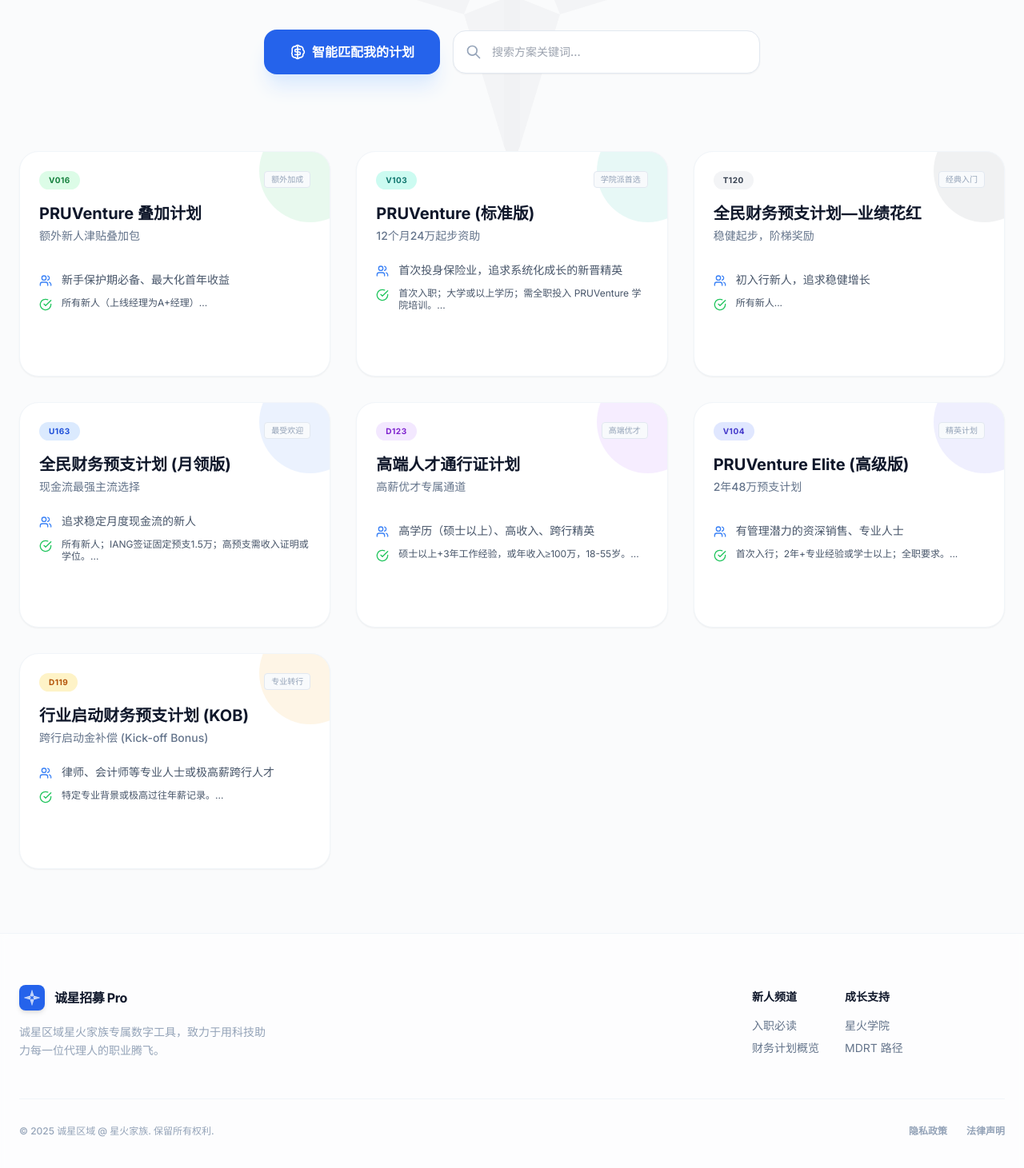
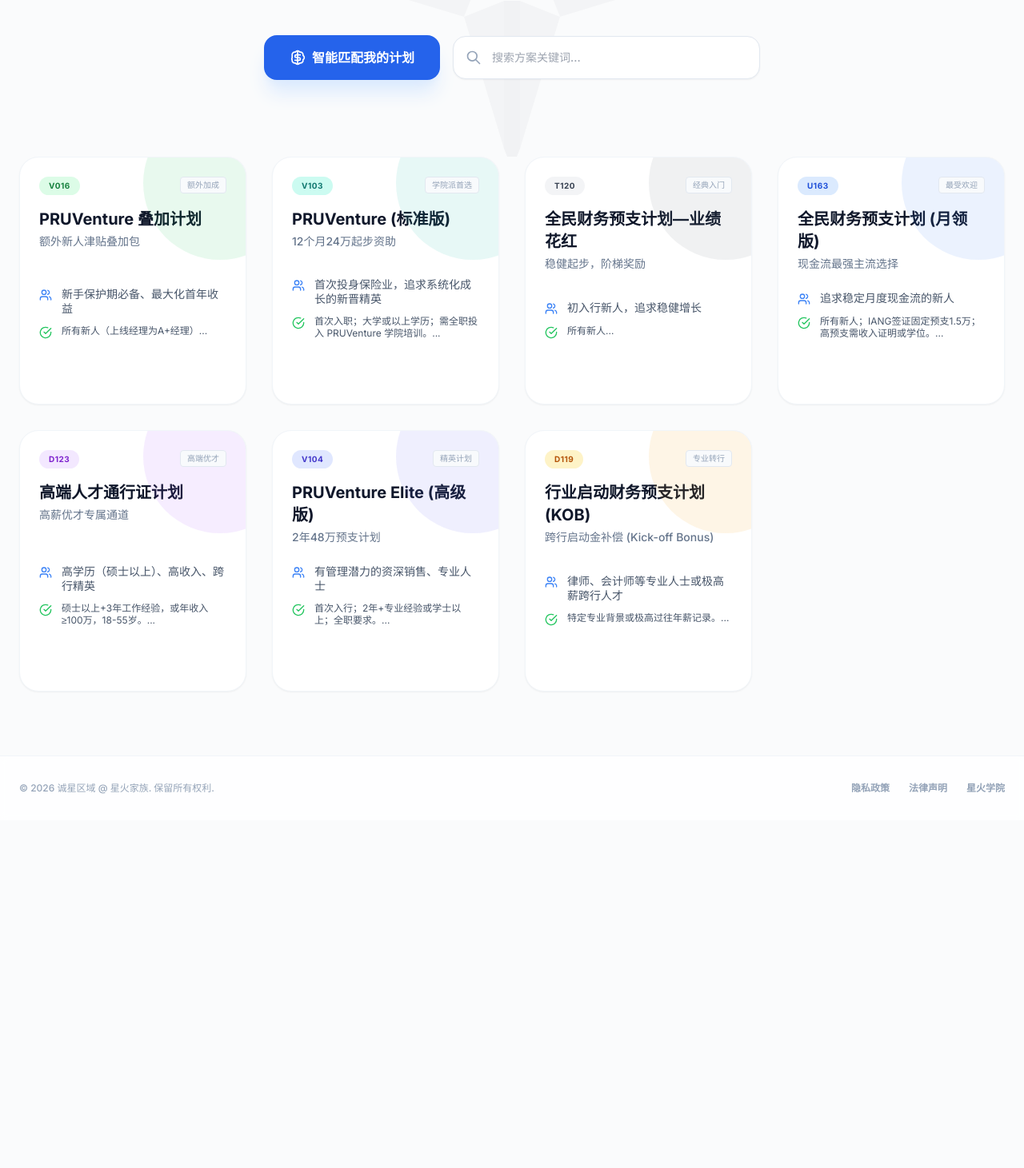
Before and after one commit to tychowu/HoneStar-Toolkit, a React (Vite) app: page / in a window 1280 px wide. Shown: the part 339-1800 px from the top of the page at 80% size. After the commit the page ends 1365 px from the top, so only its background shows below. Built offline with nearby package versions, Linux system fonts and the light colour scheme.

Commit message:
feat: Enhance UI and visual elements
Increases the size of decorative elements in PlanCard for better visual appeal. Updates button styles in App.tsx to use a consistent blue hue when active, improving the overall user interface.

```diff
--- a/App.tsx
+++ b/App.tsx
@@ -25,7 +25,7 @@
   };
 
   return (
-    <div className="min-h-screen pb-32">
+    <div className="min-h-screen flex flex-col">
       {/* Navigation Header */}
       <nav className="sticky top-0 z-40 bg-white/80 backdrop-blur-md border-b border-slate-100">
         <div className="max-w-7xl mx-auto px-6 h-16 flex items-center justify-between">
@@ -41,13 +41,13 @@
           <div className="flex bg-slate-100 p-1 rounded-xl">
             <button
               onClick={() => setView('GRID')}
-              className={`px-4 py-1.5 rounded-lg text-xs font-bold transition-all ${view === 'GRID' ? 'bg-white shadow-sm text-slate-900' : 'text-slate-500 hover:text-slate-700'}`}
+              className={`px-4 py-1.5 rounded-lg text-xs font-bold transition-all ${view === 'GRID' ? 'bg-white shadow-sm text-blue-600' : 'text-slate-500 hover:text-slate-700'}`}
             >
               计划库
             </button>
             <button
               onClick={() => setView('COMPARE')}
-              className={`px-4 py-1.5 rounded-lg text-xs font-bold transition-all ${view === 'COMPARE' ? 'bg-white shadow-sm text-slate-900' : 'text-slate-500 hover:text-slate-700'}`}
+              className={`px-4 py-1.5 rounded-lg text-xs font-bold transition-all ${view === 'COMPARE' ? 'bg-white shadow-sm text-blue-600' : 'text-slate-500 hover:text-slate-700'}`}
             >
               方案对比
             </button>
@@ -55,17 +55,17 @@
         </div>
       </nav>
 
-      {/* Hero Section with Scoped Background */}
+      {/* Hero Section */}
       {view !== 'QUIZ' && (
         <header className="relative pt-20 pb-12 px-6 overflow-hidden">
-          {/* Subtle Watermark Background only in Header */}
           <div className="absolute top-1/2 left-1/2 -translate-x-1/2 -translate-y-1/2 w-[500px] h-[500px] opacity-[0.03] pointer-events-none z-0">
             <Icons.Logo className="w-full h-full text-slate-900" />
           </div>
 
           <div className="max-w-7xl mx-auto text-center relative z-10">
-            <div className="inline-flex items-center gap-2 px-3 py-1 rounded-full bg-blue-50 text-blue-600 text-[10px] font-bold uppercase tracking-widest mb-6 border border-blue-100 animate-pulse">
-              2025 新人招募专属工具
+            {/* Updated badge: text-sm (increased size) and 2026 title */}
+            <div className="inline-flex items-center gap-2 px-4 py-1.5 rounded-full bg-blue-50 text-blue-600 text-sm font-bold uppercase tracking-widest mb-6 border border-blue-100 animate-pulse">
+              2026财务计划选择器
             </div>
             <h1 className="text-4xl md:text-5xl lg:text-6xl font-extrabold text-slate-900 mb-6 tracking-tight leading-tight">
               开启您的<span className="text-transparent bg-clip-text bg-gradient-to-r from-blue-600 to-cyan-500">财富管理事业</span>
@@ -100,12 +100,12 @@
         </header>
       )}
 
-      {/* Main Content */}
-      <main className="max-w-7xl mx-auto px-6 relative z-10">
+      {/* Main Content - Updated with dynamic grid columns */}
+      <main className="max-w-7xl mx-auto px-6 relative z-10 flex-grow">
         {view === 'QUIZ' ? (
           <Quiz onComplete={handleQuizComplete} onCancel={() => setView('GRID')} />
         ) : view === 'GRID' ? (
-          <div className="grid grid-cols-1 md:grid-cols-2 lg:grid-cols-3 gap-6 md:gap-8 animate-in fade-in duration-500">
+          <div className="grid grid-cols-1 sm:grid-cols-2 lg:grid-cols-3 xl:grid-cols-4 gap-6 md:gap-8 animate-in fade-in duration-500 pb-20">
             {filteredPlans.length > 0 ? (
               filteredPlans.map(plan => (
                 <PlanCard key={plan.id} plan={plan} onClick={setSelectedPlan} />
@@ -119,11 +119,11 @@
             )}
           </div>
         ) : (
-          <div className="overflow-x-auto bg-white rounded-3xl shadow-sm border border-slate-100 animate-in fade-in duration-500">
+          <div className="overflow-x-auto bg-white rounded-3xl shadow-sm border border-slate-100 animate-in fade-in duration-500 mb-20">
             <table className="w-full min-w-[1000px] text-left border-collapse">
               <thead>
                 <tr className="bg-slate-50 border-b border-slate-100">
-                  <th className="p-6 text-sm font-bold text-slate-900 sticky left-0 bg-slate-50 z-10 shadow-[2px_0_5px_rgba(0,0,0,0.02)]">属性字段</th>
+                  <th className="p-6 text-sm font-bold text-slate-900 sticky left-0 bg-slate-50 z-10 shadow-[2px_0_5_rgba(0,0,0,0.02)]">属性字段</th>
                   {PLANS.map(p => (
                     <th key={p.id} className="p-6 text-sm font-bold text-slate-900 border-l border-slate-100 min-w-[240px]">
                       <div className="flex items-center gap-2">
@@ -136,23 +136,23 @@
               </thead>
               <tbody className="text-sm">
                 <tr className="border-b border-slate-50 hover:bg-slate-50/50 transition-colors">
-                  <td className="p-6 font-bold text-slate-700 sticky left-0 bg-white z-10 shadow-[2px_0_5px_rgba(0,0,0,0.02)]">受众定位</td>
+                  <td className="p-6 font-bold text-slate-700 sticky left-0 bg-white z-10 shadow-[2px_0_5_rgba(0,0,0,0.02)]">受众定位</td>
                   {PLANS.map(p => <td key={p.id} className="p-6 text-slate-600 leading-relaxed border-l border-slate-50">{p.audience}</td>)}
                 </tr>
                 <tr className="border-b border-slate-50 hover:bg-slate-50/50 transition-colors">
-                  <td className="p-6 font-bold text-slate-700 sticky left-0 bg-white z-10 shadow-[2px_0_5px_rgba(0,0,0,0.02)]">准入门槛</td>
+                  <td className="p-6 font-bold text-slate-700 sticky left-0 bg-white z-10 shadow-[2px_0_5_rgba(0,0,0,0.02)]">准入门槛</td>
                   {PLANS.map(p => <td key={p.id} className="p-6 text-slate-600 leading-relaxed border-l border-slate-50 whitespace-pre-line">{p.qualification}</td>)}
                 </tr>
                 <tr className="border-b border-slate-50 hover:bg-slate-50/50 transition-colors">
-                  <td className="p-6 font-bold text-slate-700 sticky left-0 bg-white z-10 shadow-[2px_0_5px_rgba(0,0,0,0.02)]">财务资助</td>
+                  <td className="p-6 font-bold text-slate-700 sticky left-0 bg-white z-10 shadow-[2px_0_5_rgba(0,0,0,0.02)]">财务资助</td>
                   {PLANS.map(p => <td key={p.id} className="p-6 text-slate-600 leading-relaxed border-l border-slate-50 whitespace-pre-line">{p.details.funding}</td>)}
                 </tr>
                 <tr className="border-b border-slate-50 hover:bg-slate-50/50 transition-colors">
-                  <td className="p-6 font-bold text-slate-700 sticky left-0 bg-white z-10 shadow-[2px_0_5px_rgba(0,0,0,0.02)]">业绩要求</td>
+                  <td className="p-6 font-bold text-slate-700 sticky left-0 bg-white z-10 shadow-[2px_0_5_rgba(0,0,0,0.02)]">业绩要求</td>
                   {PLANS.map(p => <td key={p.id} className="p-6 text-slate-600 leading-relaxed border-l border-slate-50 whitespace-pre-line">{p.details.performance}</td>)}
                 </tr>
                 <tr>
-                  <td className="p-6 font-bold text-blue-700 sticky left-0 bg-blue-50/30 z-10 shadow-[2px_0_5px_rgba(0,0,0,0.02)]">风险提示</td>
+                  <td className="p-6 font-bold text-blue-700 sticky left-0 bg-blue-50/30 z-10 shadow-[2px_0_5_rgba(0,0,0,0.02)]">风险提示</td>
                   {PLANS.map(p => <td key={p.id} className="p-6 text-blue-600 font-medium leading-relaxed border-l border-slate-50 bg-blue-50/10 whitespace-pre-line">{p.details.clawback}</td>)}
                 </tr>
               </tbody>
@@ -164,45 +164,17 @@
       {/* Floating UI */}
       {selectedPlan && <PlanDetails plan={selectedPlan} onClose={() => setSelectedPlan(null)} />}
 
-      {/* Footer */}
-      <footer className="mt-20 py-16 border-t border-slate-100 bg-white/50 backdrop-blur-sm relative z-10">
+      {/* Footer Cleanup: Removed logo/title, update year, ensure low height */}
+      <footer className="mt-auto py-8 border-t border-slate-100 bg-white/80 backdrop-blur-sm relative z-10">
         <div className="max-w-7xl mx-auto px-6">
-           <div className="flex flex-col md:flex-row justify-between items-start md:items-center gap-8 mb-12">
-             <div className="max-w-xs">
-                <div className="flex items-center gap-3 mb-4">
-                  <div className="w-8 h-8 bg-blue-600 rounded-lg flex items-center justify-center text-white p-1.5 shadow-md">
-                    <Icons.Logo className="w-full h-full" />
-                  </div>
-                  <span className="font-bold text-slate-900 tracking-tight">诚星招募 Pro</span>
-                </div>
-                <p className="text-sm text-slate-400 leading-relaxed">
-                  诚星区域星火家族专属数字工具，致力于用科技助力每一位代理人的职业腾飞。
-                </p>
-             </div>
-             <div className="grid grid-cols-2 sm:grid-cols-3 gap-8">
-                <div className="space-y-4">
-                  <h4 className="font-bold text-slate-900 text-sm">新人频道</h4>
-                  <ul className="text-sm text-slate-500 space-y-2">
-                    <li><a href="#" className="hover:text-blue-600 transition-colors">入职必读</a></li>
-                    <li><a href="#" className="hover:text-blue-600 transition-colors">财务计划概览</a></li>
-                  </ul>
-                </div>
-                <div className="space-y-4">
-                  <h4 className="font-bold text-slate-900 text-sm">成长支持</h4>
-                  <ul className="text-sm text-slate-500 space-y-2">
-                    <li><a href="#" className="hover:text-blue-600 transition-colors">星火学院</a></li>
-                    <li><a href="#" className="hover:text-blue-600 transition-colors">MDRT 路径</a></li>
-                  </ul>
-                </div>
-             </div>
-           </div>
-           <div className="pt-8 border-t border-slate-100 flex flex-col sm:flex-row justify-between items-center gap-4">
+           <div className="flex flex-col sm:flex-row justify-between items-center gap-4">
             <div className="text-slate-400 text-xs font-medium">
-              © 2025 诚星区域 @ 星火家族. 保留所有权利.
+              © 2026 诚星区域 @ 星火家族. 保留所有权利.
             </div>
             <div className="flex gap-6 text-xs font-bold text-slate-400">
-              <a href="#" className="hover:text-slate-600 transition-colors">隐私政策</a>
-              <a href="#" className="hover:text-slate-600 transition-colors">法律声明</a>
+              <a href="#" className="hover:text-blue-600 transition-colors">隐私政策</a>
+              <a href="#" className="hover:text-blue-600 transition-colors">法律声明</a>
+              <a href="#" className="hover:text-blue-600 transition-colors">星火学院</a>
             </div>
           </div>
         </div>
--- a/components/PlanCard.tsx
+++ b/components/PlanCard.tsx
@@ -13,7 +13,8 @@
       onClick={() => onClick(plan)}
       className="group relative bg-white rounded-3xl p-6 shadow-sm border border-slate-100 cursor-pointer overflow-hidden flex flex-col h-full hover:shadow-xl hover:-translate-y-1 transition-all duration-300"
     >
-      <div className={`absolute top-0 right-0 w-32 h-32 -mr-10 -mt-10 rounded-full opacity-10 transform group-hover:scale-125 transition-transform duration-500 ${plan.decorColor}`} />
+      {/* Increased size of the decorative circle as previously requested */}
+      <div className={`absolute top-0 right-0 w-48 h-48 -mr-16 -mt-16 rounded-full opacity-10 transform group-hover:scale-110 transition-transform duration-500 ${plan.decorColor}`} />
 
       <div className="flex justify-between items-start mb-4 relative z-10">
         <span className={`px-3 py-1 rounded-full text-[10px] font-bold uppercase tracking-wider ${plan.color}`}>
```
